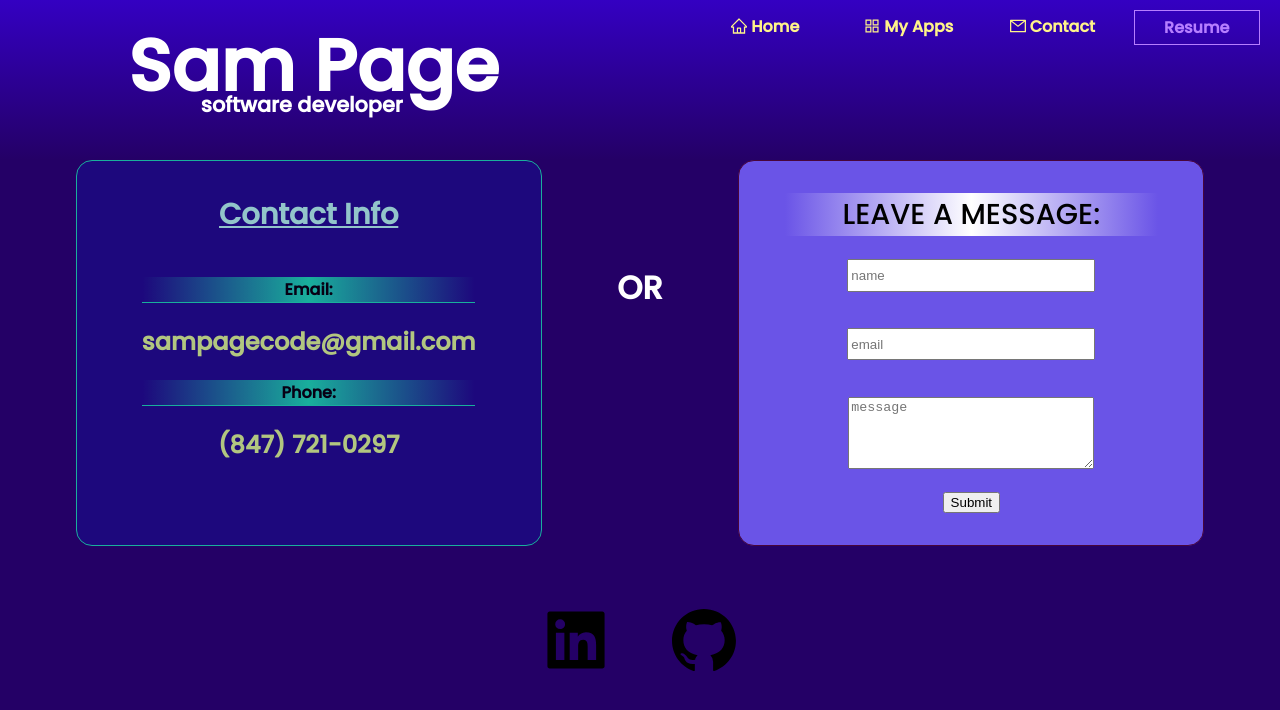
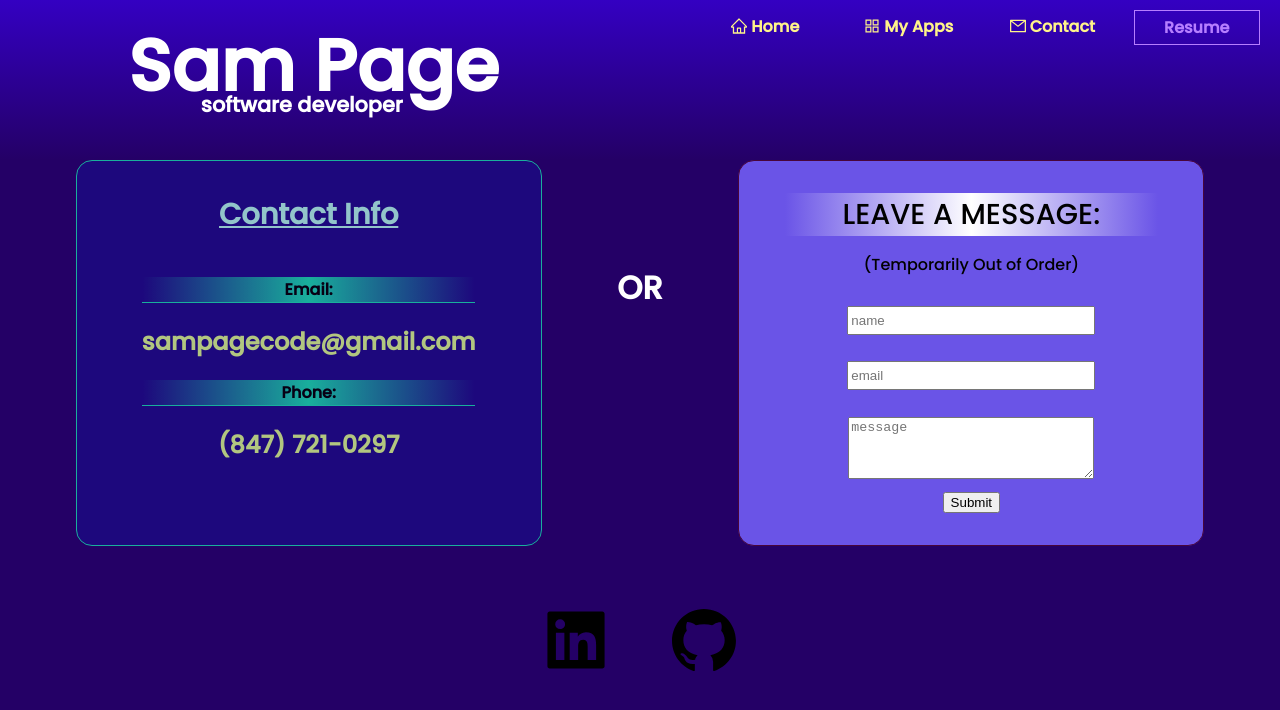
Before and after one commit to xGrizabellax/my-react-portfolio, a React app: page /my-react-portfolio/contact in a window 1280 px wide. Shown: the top 710 px of the page. Built offline with nearby package versions, Linux system fonts and the light colour scheme.

Commit message:
OoO message

```diff
--- a/src/components/contact/ContactForm.js
+++ b/src/components/contact/ContactForm.js
@@ -6,6 +6,7 @@ export default function ContactForm() {
     return (
         <form className='contact-form contact'>
             <label className='form-label'>LEAVE A MESSAGE:</label>
+            <p>(Temporarily Out of Order)</p>
             <input
                 className='name-input inputs'
                 type='text'
```
